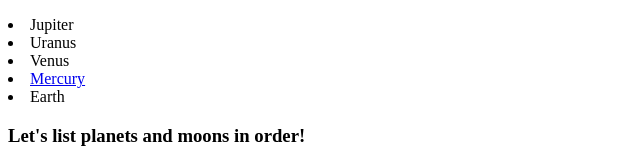
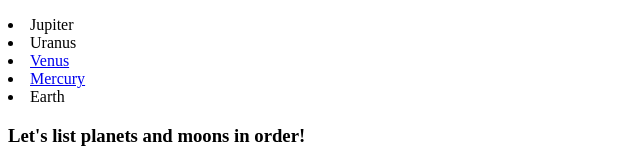
Before and after one commit to thanh-nguyenn/NgocLanThanhNguyen.github.io, a plain HTML site: page index.html in a window 1280 px wide. Shown: the part 226-389 px from the top of the page, 0-640 px from the left. Drawn offline with Linux system fonts and the light colour scheme.

Commit message:
Update index.html

```diff
--- a/index.html
+++ b/index.html
@@ -15,7 +15,7 @@
   <h3>Let's list planets in order!</h3>
   <li>Jupiter</li>
   <li>Uranus</li>
-  <li>Venus</li>
+  <li><a href="https://en.wikipedia.org/wiki/Venus" target="_blank">Venus</a></li>
   <li><a href="https://en.wikipedia.org/wiki/Mercury_(planet)" target="_blank">Mercury</a></li>
   <li>Earth</li>
   <h3>Let's list planets and moons in order!</h3>
```
